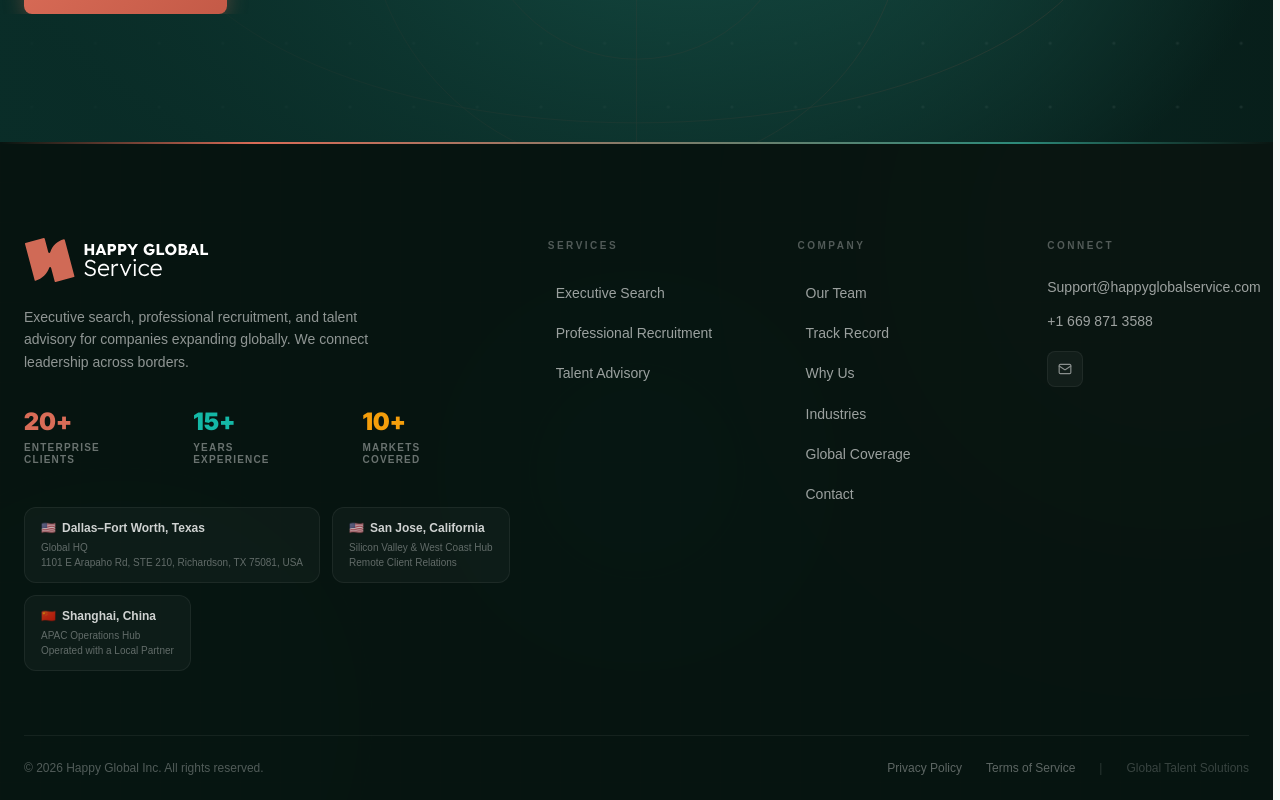
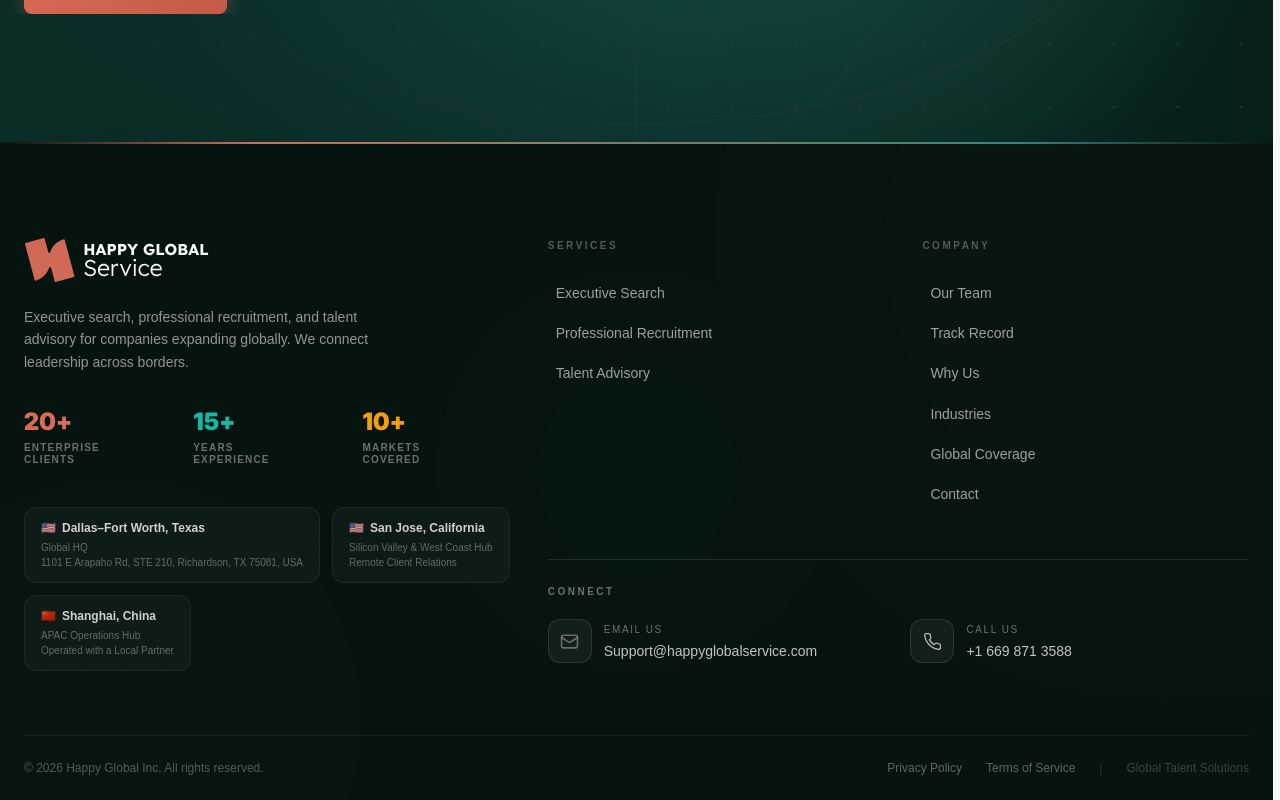
Before and after one commit to Martin-Yoann/Services, a Next.js app: page / in a window 1280 px wide. Shown: the part 3190-3990 px from the top of the page. Built offline with nearby package versions, Linux system fonts and the light colour scheme; a web font is replaced by a local one.

Commit message:
Improve footer Connect icon and contact layout

```diff
--- a/app/components/Footer.tsx
+++ b/app/components/Footer.tsx
@@ -140,7 +140,7 @@ export default function Footer() {
             </div>
 
             {/* ── LINKS COLUMNS (7 cols) ── */}
-            <div className="lg:col-span-7 grid grid-cols-2 sm:grid-cols-3 gap-8 lg:gap-12">
+            <div className="lg:col-span-7 grid grid-cols-2 gap-8 lg:gap-12">
               {/* Services */}
               <div>
                 <h4 className="text-[10px] font-bold uppercase tracking-[0.25em] text-white/30 mb-6">
@@ -187,42 +187,29 @@ export default function Footer() {
                 </ul>
               </div>
 
-              {/* Contact + Social */}
-              <div>
-                <h4 className="text-[10px] font-bold uppercase tracking-[0.25em] text-white/30 mb-6">
+              {/* Connect: icons on the left, contact details on the right */}
+              <div className="col-span-2 border-t border-white/10 pt-6" aria-labelledby="footer-connect-title">
+                <h4 id="footer-connect-title" className="text-[10px] font-bold uppercase tracking-[0.25em] text-white/40 mb-5">
                   Connect
                 </h4>
-                <ul className="space-y-3.5 text-sm text-white/60">
-                  <li>
-                    <a
-                      href="mailto:Support@happyglobalservice.com"
-                      className="hover:text-white transition-colors duration-200"
-                    >
-                      Support@happyglobalservice.com
-                    </a>
-                  </li>
-                  <li>
-                    <a
-                      href="tel:+16698713588"
-                      className="hover:text-white transition-colors duration-200"
-                    >
-                      +1 669 871 3588
-                    </a>
-                  </li>
-                </ul>
-
-                {/* Social icons */}
-                <div className="flex items-center gap-2 mt-5">
-                  <a
-                    href="mailto:Support@happyglobalservice.com"
-                    className="w-9 h-9 rounded-lg flex items-center justify-center transition-all duration-300 hover:bg-white/12 hover:scale-110"
-                    style={{
-                      background: "rgba(255,255,255,0.04)",
-                      border: "1px solid rgba(255,255,255,0.06)",
-                    }}
-                    aria-label="Email"
-                  >
-                    <EmailIcon size={14} />
+                <div className="grid grid-cols-1 sm:grid-cols-2 gap-5 sm:gap-6">
+                  <a href="mailto:Support@happyglobalservice.com" className="group flex min-w-0 items-center gap-3 rounded-lg focus-visible:outline-2 focus-visible:outline-offset-4 focus-visible:outline-[#D96C57]">
+                    <span className="flex h-11 w-11 shrink-0 items-center justify-center rounded-xl border border-white/10 bg-white/5 text-white/70 transition-colors group-hover:border-[#D96C57]/40 group-hover:bg-[#D96C57]/10 group-hover:text-[#D96C57]" aria-hidden="true">
+                      <EmailIcon size={19} />
+                    </span>
+                    <span className="min-w-0">
+                      <span className="block text-[10px] uppercase tracking-[0.16em] text-white/40 mb-1">Email us</span>
+                      <span className="block break-words text-sm text-white/75 transition-colors group-hover:text-white">Support@happyglobalservice.com</span>
+                    </span>
+                  </a>
+                  <a href="tel:+16698713588" className="group flex min-w-0 items-center gap-3 rounded-lg focus-visible:outline-2 focus-visible:outline-offset-4 focus-visible:outline-[#D96C57]">
+                    <span className="flex h-11 w-11 shrink-0 items-center justify-center rounded-xl border border-white/10 bg-white/5 text-white/70 transition-colors group-hover:border-[#D96C57]/40 group-hover:bg-[#D96C57]/10 group-hover:text-[#D96C57]" aria-hidden="true">
+                      <svg width="19" height="19" viewBox="0 0 24 24" fill="none" stroke="currentColor" strokeWidth="1.6" strokeLinecap="round" strokeLinejoin="round"><path d="M22 16.92v3a2 2 0 0 1-2.18 2 19.79 19.79 0 0 1-8.63-3.07 19.5 19.5 0 0 1-6-6A19.79 19.79 0 0 1 2.12 4.2 2 2 0 0 1 4.11 2h3a2 2 0 0 1 2 1.72c.12.96.35 1.9.69 2.79a2 2 0 0 1-.45 2.11L8.09 9.89a16 16 0 0 0 6 6l1.27-1.27a2 2 0 0 1 2.11-.45c.89.34 1.83.57 2.79.69A2 2 0 0 1 22 16.92z" /></svg>
+                    </span>
+                    <span>
+                      <span className="block text-[10px] uppercase tracking-[0.16em] text-white/40 mb-1">Call us</span>
+                      <span className="block text-sm text-white/75 transition-colors group-hover:text-white">+1 669 871 3588</span>
+                    </span>
                   </a>
                 </div>
               </div>
```
